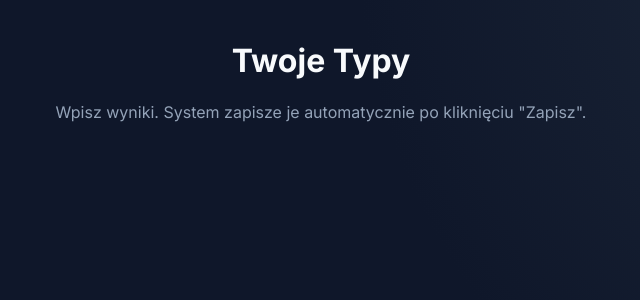
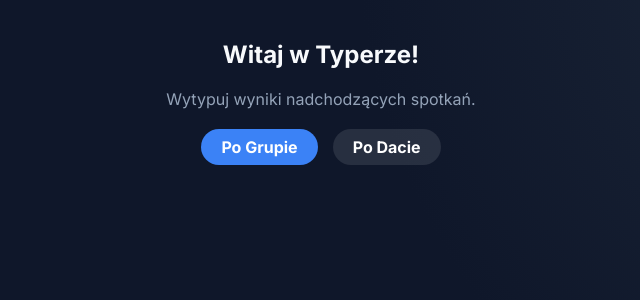
Before and after one commit to ajemfakinalkoholik-commits/mundial-2026, a Flask app: page /dashboard in a window 1280 px wide. Shown: the part 60-360 px from the top of the page, without its empty margins (319-959 px from the left). Run offline with Flask 3, Linux system fonts and the light colour scheme; the visitor is signed in with stand-in values (Sample User, id 1); data comes from the database, SQL or seed files in the repository; data that the repository does not hold is empty.

Commit message:
Add files via upload

```diff
--- a/templates/dashboard.html
+++ b/templates/dashboard.html
@@ -1,9 +1,14 @@
 {% extends "base.html" %}
 
 {% block content %}
-<div style="margin-bottom: 40px; text-align: center;">
-    <h1>Twoje Typy</h1>
-    <p style="color: var(--text-secondary);">Wpisz wyniki. System zapisze je automatycznie po kliknięciu "Zapisz".</p>
+<div style="text-align: center; margin-bottom: 20px;">
+    <h2>Witaj w Typerze!</h2>
+    <p style="color: var(--text-secondary);">Wytypuj wyniki nadchodzących spotkań.</p>
+</div>
+
+<div style="display: flex; justify-content: center; gap: 15px; margin-bottom: 30px;">
+    <a href="{{ url_for('dashboard', sort='group') }}" style="padding: 8px 20px; border-radius: 20px; text-decoration: none; font-weight: bold; background: {% if request.args.get('sort', 'group') == 'group' %}var(--accent){% else %}rgba(255,255,255,0.1){% endif %}; color: white; transition: 0.2s;">Po Grupie</a>
+    <a href="{{ url_for('dashboard', sort='date') }}" style="padding: 8px 20px; border-radius: 20px; text-decoration: none; font-weight: bold; background: {% if request.args.get('sort') == 'date' %}var(--accent){% else %}rgba(255,255,255,0.1){% endif %}; color: white; transition: 0.2s;">Po Dacie</a>
 </div>
 
 {% for group_name, match_list in grouped.items() %}
```
